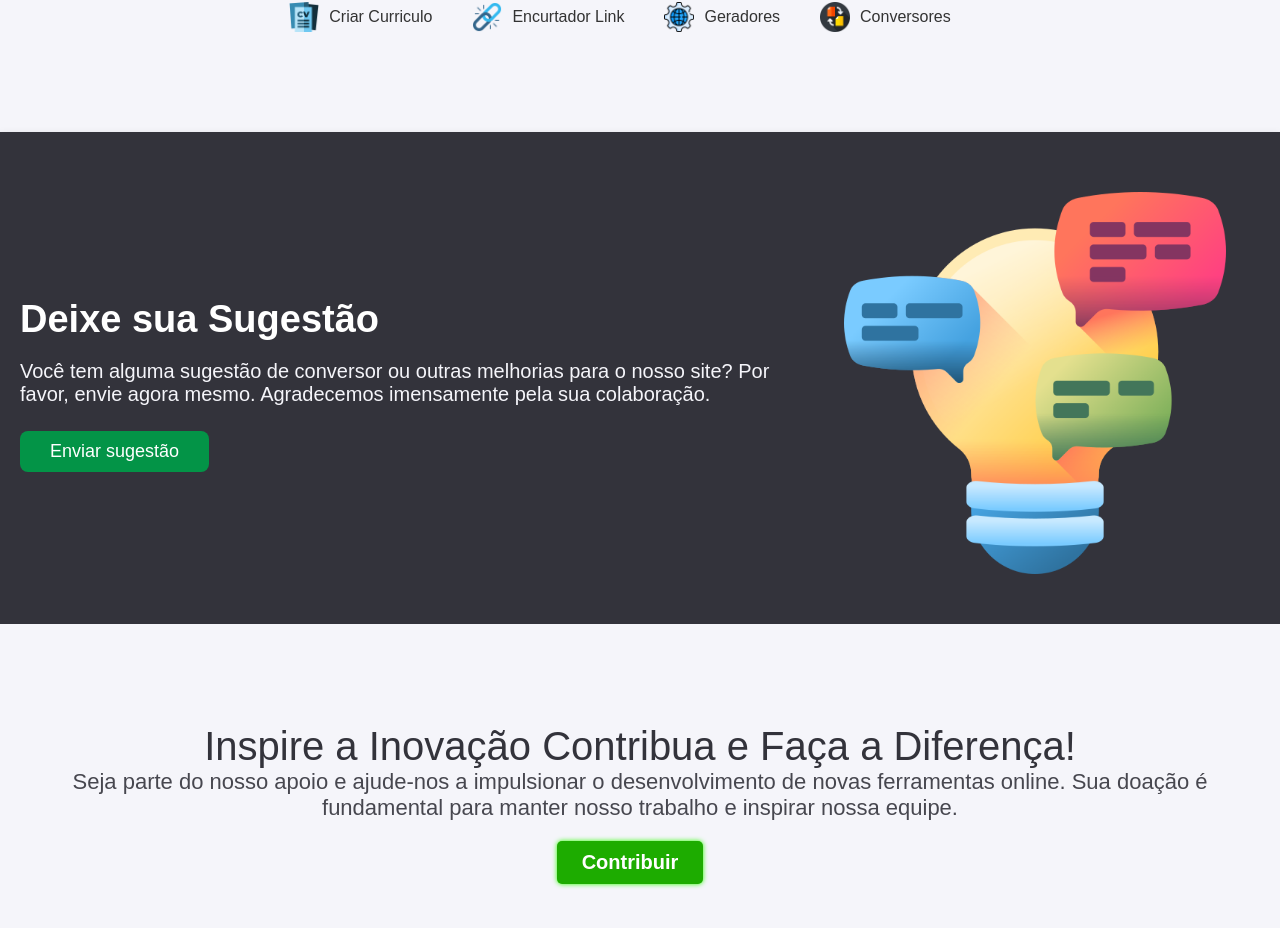
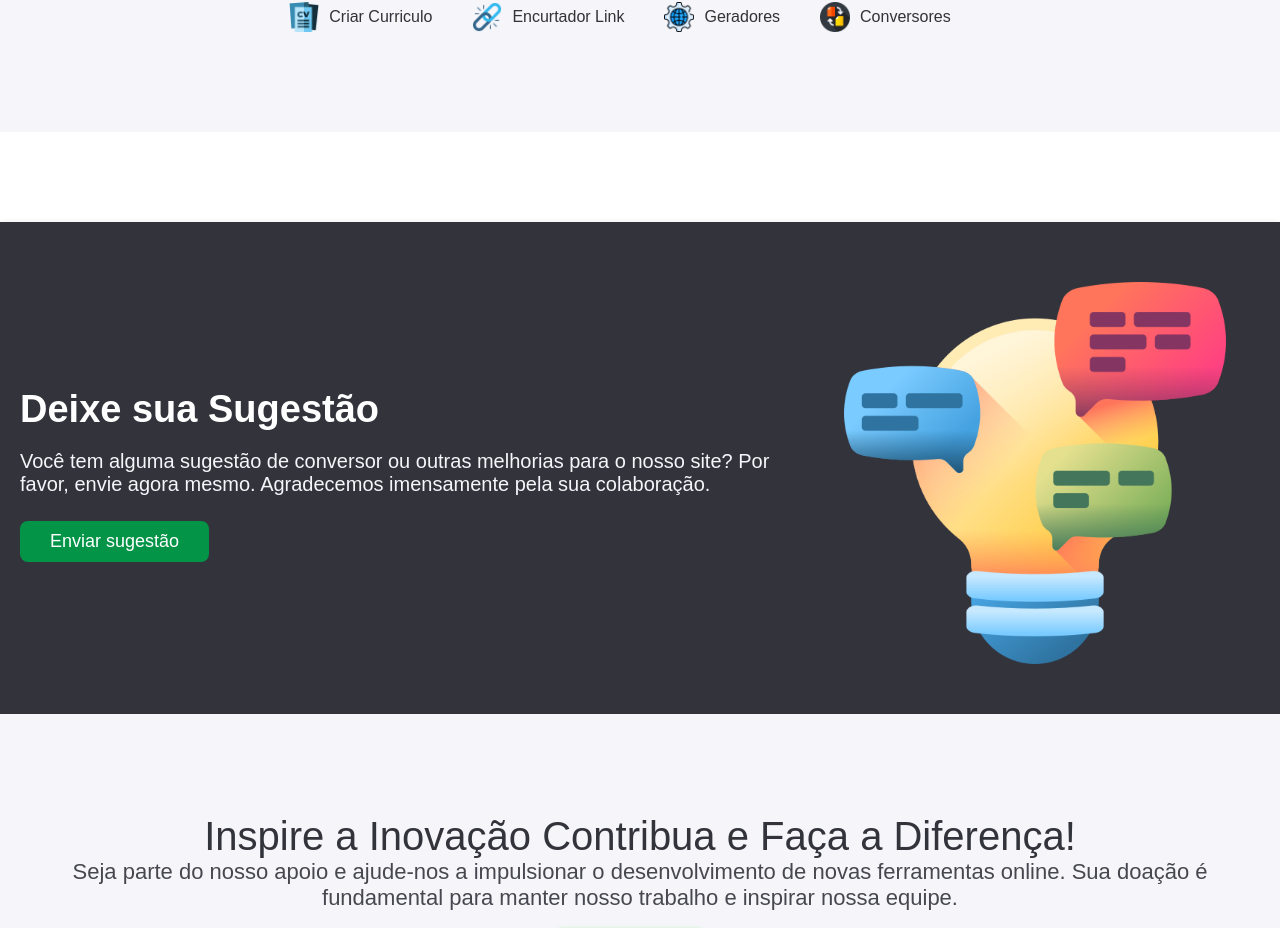
Before and after one commit to danielbeling/ferramentasonlinebrasil, a React (Create React App) app: page / in a window 1280 px wide. Shown: the part 1492-2420 px from the top of the page. Built offline with nearby package versions, Linux system fonts and the light colour scheme.

Commit message:
update ads

```diff
--- a/src/components/AdBanner.js
+++ b/src/components/AdBanner.js
@@ -17,7 +17,7 @@ const AdBanner = () => {
   }, []);
 
   return (
-    <div>
+    <div style={{ width: "100%", maxWidth: "728px", height: "90px", margin: "0 auto" }}>
       {/* Bloco de anúncio do Google AdSense */}
       <ins
         className="adsbygoogle"
```
